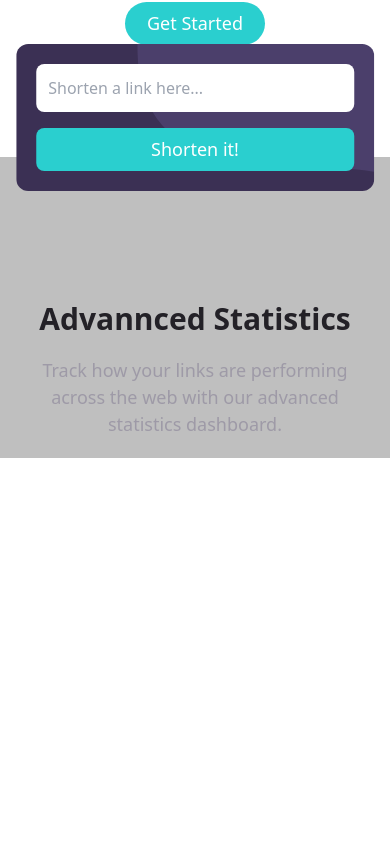
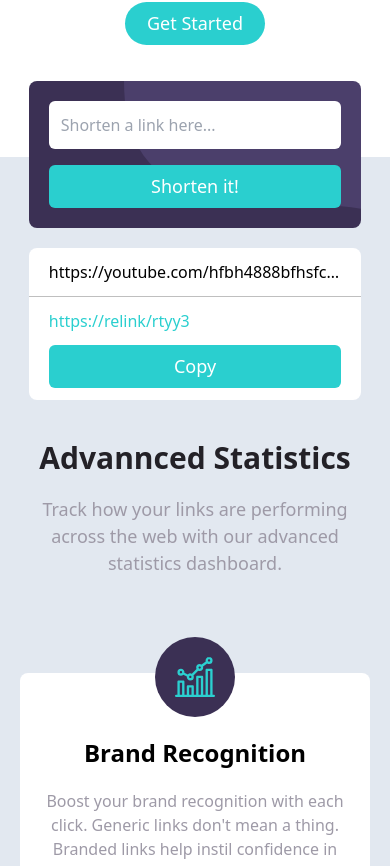
Before and after one commit to abimh66/url-shortening, a React (Vite) app: page / in a window 390 px wide. Shown: the part 813-1679 px from the top of the page. Before the commit the page ends 1271 px from the top, so only its background shows below. Built offline with nearby package versions, Linux system fonts and the light colour scheme.

Commit message:
finish mobile-ui

```diff
--- a/src/App.jsx
+++ b/src/App.jsx
@@ -4,6 +4,8 @@ import Main from './components/Main';
 import Hero from './components/Hero';
 import Shortening from './components/Shortening';
 import Statistics from './components/Statistics';
+import Boost from './components/Boost';
+import Footer from './components/Footer';
 
 function App() {
   return (
@@ -12,11 +14,13 @@ function App() {
         <NavBar />
       </Header>
       <Main>
-        <Hero>
+        <Hero />
+        <Statistics>
           <Shortening />
-        </Hero>
-        <Statistics />
+        </Statistics>
+        <Boost />
       </Main>
+      <Footer />
     </div>
   );
 }
@@ -24,23 +28,6 @@ function App() {
 export default App;
 
 /*
-
-
-
-  Brand Recognition
-
-  Boost your brand recognition with each click. Generic links don’t
-  mean a thing. Branded links help instil confidence in your content.
-
-  Detailed Records
-
-  Gain insights into who is clicking your links. Knowing when and where
-  people engage with your content helps inform better decisions.
-
-  Fully Customizable
-
-  Improve brand awareness and content discoverability through customizable
-  links, supercharging audience engagement.
 
   Boost your links today
 
--- /dev/null
+++ b/src/components/Boost.jsx
@@ -0,0 +1,10 @@
+function Boost() {
+  return (
+    <div className="bg-dark-violet gap-5 text-white bg-boost-mobile bg-origin-box bg-no-repeat bg-right-top flex flex-col items-center min-h-64 justify-center">
+      <h2 className="font-bold text-3xl">Boost your links today</h2>
+      <button className="bg-cyan px-8 py-2 rounded-full">Get Started</button>
+    </div>
+  );
+}
+
+export default Boost;
--- /dev/null
+++ b/src/components/Footer.jsx
@@ -0,0 +1,42 @@
+import Logo from './ui/Logo';
+import iconFacebook from '../assets/icon-facebook.svg';
+import iconTwitter from '../assets/icon-twitter.svg';
+import iconPinterest from '../assets/icon-pinterest.svg';
+import iconInstagram from '../assets/icon-instagram.svg';
+import LinkList from './ui/LinkList';
+
+const linkContent = [
+  {
+    title: 'Features',
+    links: ['Link Shortening', 'Branded Links', 'Analytics'],
+  },
+  {
+    title: 'Resources',
+    links: ['Blog', 'Developers', 'Support'],
+  },
+  {
+    title: 'Company',
+    links: ['About', 'Our Team', 'Careers', 'Contact'],
+  },
+];
+
+function Footer() {
+  return (
+    <footer className=" bg-very-dark-blue w-full flex flex-col items-center gap-10 p-10">
+      <Logo isWhite={true} />
+      <div className="flex flex-col gap-6">
+        {linkContent.map(({ title, links }) => (
+          <LinkList key={title} title={title} links={links} />
+        ))}
+      </div>
+      <div className="flex gap-4">
+        <img src={iconFacebook} alt="icon facebook" />
+        <img src={iconTwitter} alt="icon twitter" />
+        <img src={iconPinterest} alt="icon pinterest" />
+        <img src={iconInstagram} alt="icon instagram" />
+      </div>
+    </footer>
+  );
+}
+
+export default Footer;
--- a/src/components/Hero.jsx
+++ b/src/components/Hero.jsx
@@ -1,6 +1,6 @@
 import illustration from '../assets/illustration-working.svg';
 
-function Hero({ children }) {
+function Hero() {
   return (
     <section className="px-5 pb-28 overflow-x-hidden">
       <div className="-mr-48">
@@ -19,7 +19,6 @@ function Hero({ children }) {
           Get Started
         </button>
       </div>
-      {children}
     </section>
   );
 }
--- a/src/components/Shortening.jsx
+++ b/src/components/Shortening.jsx
@@ -1,14 +1,21 @@
+import UrlShortResult from './ui/UrlShortResult';
+
 function Shortening() {
   return (
-    <section className="absolute -bottom-40 left-1/2 -translate-x-1/2 rounded-xl font-medium flex flex-col gap-4 w-11/12 p-5 bg-shorten-mobile bg-origin-box bg-no-repeat bg-right-top bg-dark-violet">
+    <section className=" w-[95%] -mt-24">
+      <div className="rounded-lg font-medium flex flex-col gap-4 p-5 bg-shorten-mobile bg-origin-box bg-no-repeat bg-right-top bg-dark-violet">
         <input
           type="text"
           placeholder="Shorten a link here..."
-        className="w-full p-3 rounded-lg"
+          className="w-full p-3 rounded-md"
         />
-      <button className="w-full text-white text-body py-2 rounded-lg bg-cyan">
+        <button className="w-full text-white text-body py-2 rounded-md bg-cyan">
           Shorten it!
         </button>
+      </div>
+      <div className="mt-5">
+        <UrlShortResult />
+      </div>
     </section>
   );
 }
--- a/src/components/Statistics.jsx
+++ b/src/components/Statistics.jsx
@@ -1,6 +1,34 @@
-function Statistics() {
+import iconBrand from '../assets/icon-brand-recognition.svg';
+import iconDetailedRecord from '../assets/icon-detailed-records.svg';
+import iconCustomizable from '../assets/icon-fully-customizable.svg';
+import Statistic from './ui/Statistic';
+
+const statisticsContent = [
+  {
+    icon: iconBrand,
+    title: 'Brand Recognition',
+    description:
+      "Boost your brand recognition with each click. Generic links don't mean a thing. Branded links help instil confidence in your content.",
+  },
+  {
+    icon: iconDetailedRecord,
+    title: 'Detailed Records',
+    description:
+      'Gain insights into who is clicking your links. Knowing when and where people engage with your content helps inform better decisions.',
+  },
+  {
+    icon: iconCustomizable,
+    title: 'Fully Customizable',
+    description:
+      'Improve brand awareness and content discoverability through customizable links, supercharging audience engagement.',
+  },
+];
+
+function Statistics({ children }) {
   return (
-    <section className="p-5 pt-36 bg-gray -z-10">
+    <section className="p-5 pb-16 flex flex-col gap-10 items-center bg-slate-200 -z-10">
+      {children}
+      <div className="flex flex-col gap-24">
         <div className="text-center flex flex-col gap-5">
           <h2 className="font-bold text-3xl text-very-dark-violet">
             Advannced Statistics
@@ -10,6 +38,18 @@ function Statistics() {
             statistics dashboard.
           </p>
         </div>
+
+        <div className="flex flex-col gap-16">
+          {statisticsContent.map(({ icon, title, description }) => (
+            <Statistic
+              key={title}
+              icon={icon}
+              title={title}
+              description={description}
+            />
+          ))}
+        </div>
+      </div>
     </section>
   );
 }
--- /dev/null
+++ b/src/components/ui/LinkList.jsx
@@ -0,0 +1,16 @@
+function LinkList({ title, links }) {
+  return (
+    <div className="flex flex-col gap-3 items-center">
+      <h4 className="text-white font-medium">{title}</h4>
+      <ul className="text-center">
+        {links.map((link, i) => (
+          <li key={i} className="text-gray">
+            {link}
+          </li>
+        ))}
+      </ul>
+    </div>
+  );
+}
+
+export default LinkList;
--- /dev/null
+++ b/src/components/ui/Statistic.jsx
@@ -0,0 +1,13 @@
+function Statistic({ icon, title, description }) {
+  return (
+    <div className="flex flex-col items-center text-center bg-white p-5 gap-5 rounded-lg">
+      <div className="p-5 bg-dark-violet rounded-full -mt-14">
+        <img src={icon} alt={title + ' icon'} />
+      </div>
+      <h3 className="font-bold text-2xl">{title}</h3>
+      <p className="font-medium text-gray-violet">{description}</p>
+    </div>
+  );
+}
+
+export default Statistic;
--- /dev/null
+++ b/src/components/ui/UrlShortResult.jsx
@@ -0,0 +1,17 @@
+function UrlShortResult() {
+  return (
+    <div className="bg-white font-medium rounded-lg">
+      <p className="border-b px-5 py-3 border-b-gray text-ellipsis overflow-hidden">
+        https://youtube.com/hfbh4888bfhsfcdcsvfss
+      </p>
+      <div className="px-5 py-3 flex flex-col gap-3">
+        <p className="text-cyan">https://relink/rtyy3</p>
+        <button className="w-full text-white text-body py-2 rounded-md bg-cyan">
+          Copy
+        </button>
+      </div>
+    </div>
+  );
+}
+
+export default UrlShortResult;
```
Also changed, not shown: src/components/ui/Logo.jsx (+2 -2 lines). Lines whose indentation alone changed are shown as unchanged.
